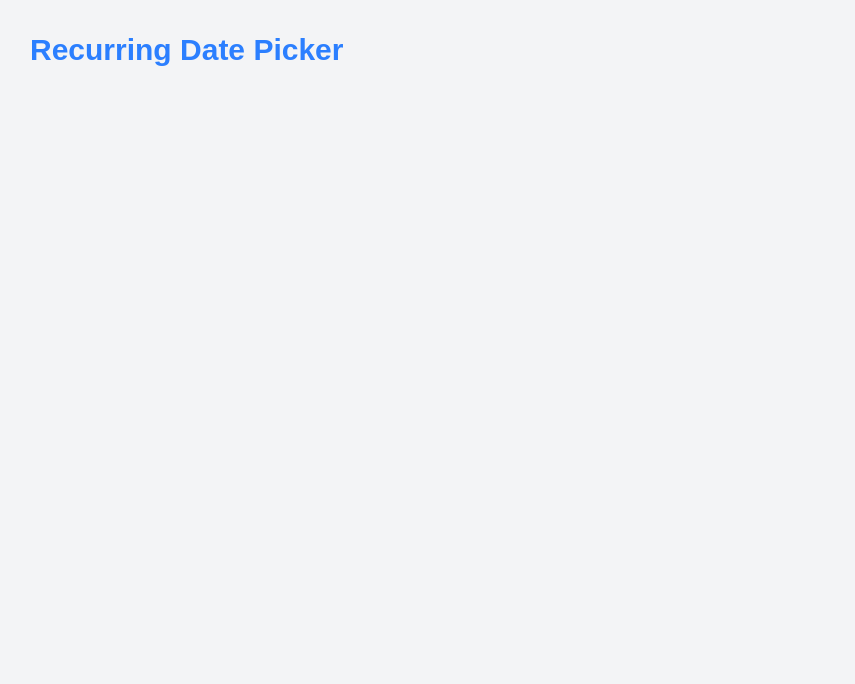
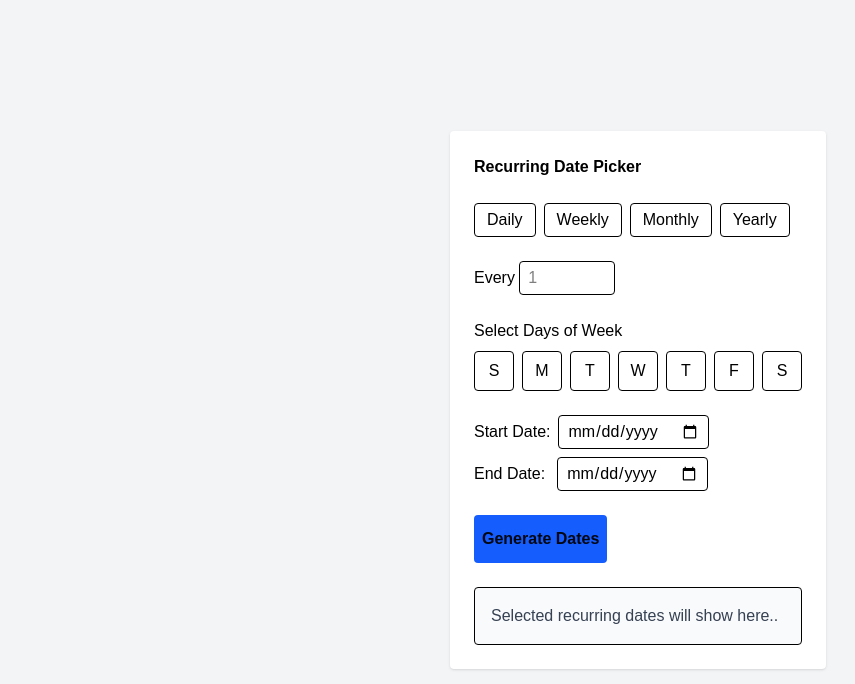
Before and after one commit to atharvasonawane/recurring_date_picker, a Next.js app: page / in a window 1280 px wide. Shown: the top 684 px of the page, without its empty margins (2-857 px from the left). Built offline with nearby package versions, Linux system fonts and the light colour scheme.

Commit message:
feat: add basic recurring date picker UI layout

```diff
--- a/app/page.tsx
+++ b/app/page.tsx
@@ -1,7 +1,11 @@
-export default function Page() {
-  return (
-    <main className="p-8 bg-gray-100 min-h-screen">
-      <h1 className="text-3xl font-bold text-blue-500">Recurring Date Picker</h1>
+
+import RecurringDatePicker from "@/components/recurringDatePicker";
+
+export default function HomePage(){
+
+  return(
+    <main className="min-h-screen text-black bg-gray-100 flex items-center justify-center">
+      <RecurringDatePicker></RecurringDatePicker>
     </main>
-  );
+  )
 }
--- /dev/null
+++ b/components/recurringDatePicker.tsx
@@ -0,0 +1,69 @@
+
+"use client"
+
+export default function RecurringDatePicker() {
+
+    return (
+
+        <div className="p-6 max-w-xl mx-auto bg-white shadow rounded space-y-6">
+            <h2 className="font-semibold">Recurring Date Picker</h2>
+
+            {/* Recurrence Options */}
+            <div className="flex gap-2">
+                {["Daily", "Weekly", "Monthly", "Yearly"].map((label) => (
+                    <button
+                        key={label}
+                        className="px-3 py-1 border rounded hover:bg-blue-100">
+                        {label}
+                    </button>
+                ))}
+            </div>
+
+            {/* EVERY X */}
+            <div>
+                <label className="mb-1">Every </label>
+                <input type="number"
+                    className="w-24 border px-2 py-1 rounded"
+                    placeholder="1" />
+            </div>
+
+            {/* WEEKLY */}
+            <div>
+                <label className="block mb-2">Select Days of Week</label>
+                <div className="flex gap-2">
+                    {["S", "M", "T", "W", "T", "F", "S"].map((day, idx) => (
+                        <button
+                            key={idx}
+                            className="w-10 h-10 border rounded hover:bg-green-100"
+                        >
+                            {day}
+                        </button>
+                    ))}
+                </div>
+            </div>
+
+            {/* DATE RANGE */}
+            <div className="flex flex-col gap-2">
+                <label>
+                    Start Date:
+                    <input type="date" className="border rounded ml-2 px-2 py-1" />
+                </label>
+                <label>
+                    End Date:
+                    <input type="date" className="border rounded ml-3 px-2 py-1"/>
+                </label>
+            </div>
+
+            {/* BUTTONS */}
+            <button className="bg-blue-600 rounded px-2 py-3 font-bold text-gray-950">
+                Generate Dates
+            </button>
+
+            {/* PREVIEW BOX */}
+            <div className="border rounded p-4 bg-gray-50">
+                <p className="text-gray-700">Selected recurring dates will show here..</p>
+            </div>
+
+        </div>
+    )
+}
```
